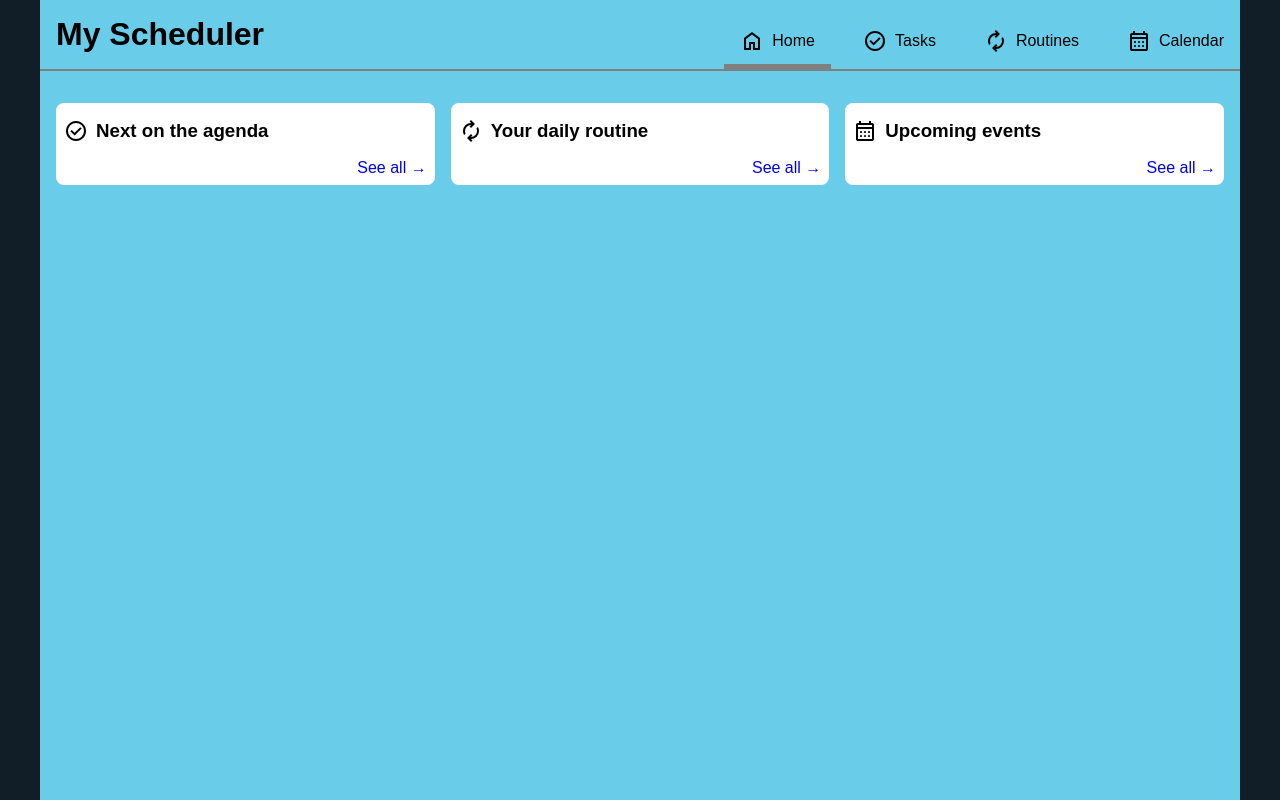
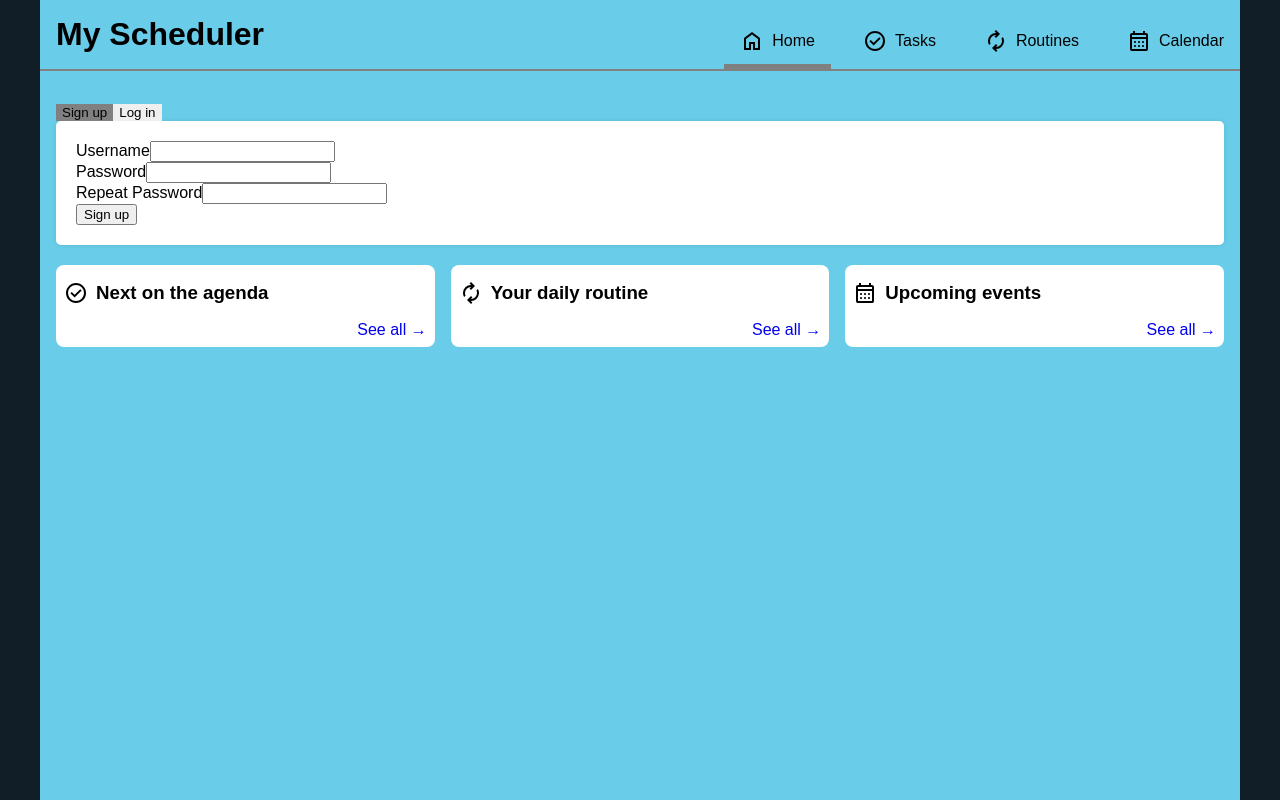
Before and after one commit to MattiasKarppi/PAA-group, a React (Vite) app: page /#/ in a window 1280 px wide. Built offline with nearby package versions, Linux system fonts and the light colour scheme; a web font is replaced by a local one.

Commit message:
auth context

```diff
--- /dev/null
+++ b/src/context/AuthContext.jsx
@@ -0,0 +1,73 @@
+import { createContext, useContext, useEffect, useState } from "react";
+
+const initialContext = {
+    users: [],
+    user: null,
+    addUser: () => {},
+    updateUser: () => {},
+    logOut: () => {}
+}
+
+const AuthContext = createContext(initialContext)
+
+export const useAuthContext = () => {
+    return useContext(AuthContext)
+}
+
+const AuthContextProvider = ({children}) => {
+
+    const [users, setUsers] = useState(JSON.parse(localStorage.getItem('my-sched-users') || "[]"))
+    const [user, setUser] = useState(JSON.parse(localStorage.getItem('my-sched-user')))
+
+    useEffect(() => {
+        localStorage.setItem("my-ched-users", JSON.stringify(users))
+    }, [users])
+
+    useEffect(() => {
+        localStorage.setItem("my-sched-user", JSON.stringify(user))
+    }, [user])
+
+    return (
+        <AuthContext.Provider value={{
+            user,
+            users,
+            addUser(newUser) {
+                // give id
+                newUser = {
+                    ...newUser,
+                    id: `${Math.random()}-${Math.random()}-${Math.random()}`,
+                    tasks: [],
+                    routines: [],
+                    events: []
+                }
+
+                // add to users
+                const copy = [...users]
+                copy.push(newUser)
+                setUsers(copy)
+
+                // set user
+                setUser(newUser)
+            },
+            updateUser(id, update) {
+                // update user
+                const newUser = {...user, ...update}
+                setUser(newUser)
+
+                // update user in users
+                const copy = [...users]
+                const i = copy.findIndex(u => u.id === id)
+                copy[i] = newUser
+                setUsers(copy)
+            },
+            logOut() {
+                setUser(null)
+                window.location.href = "/"
+            }
+        }}>
+            {children}
+        </AuthContext.Provider>
+    )
+}
+
+export default AuthContextProvider
--- a/src/main.jsx
+++ b/src/main.jsx
@@ -4,13 +4,16 @@ import { HashRouter } from 'react-router-dom'
 import './index.css'
 import App from './App.jsx'
 import CalendarContextProvider from './context/CalendarContext.jsx'
+import AuthContextProvider from './context/AuthContext.jsx'
 
 createRoot(document.getElementById('root')).render(
   <StrictMode>
     <HashRouter>
-      <CalendarContextProvider>
-        <App />
-      </CalendarContextProvider>
+      <AuthContextProvider>
+        <CalendarContextProvider>
+          <App />
+        </CalendarContextProvider>
+      </AuthContextProvider>
     </HashRouter>
   </StrictMode>,
 )
--- /dev/null
+++ b/src/pages/Home/Auth.jsx
@@ -0,0 +1,89 @@
+import { useState } from "react"
+import styles from './Auth.module.css'
+import { useAuthContext } from "../../context/AuthContext"
+
+function Auth() {
+
+    const auth = useAuthContext()
+
+    const [loggingIn, setLoggingIn] = useState(false)
+    const [formError, setFormError] = useState("")
+
+    const handleSubmit = (e) => {
+        e.preventDefault()
+        setFormError("")
+        let { username, password, password2 } = Object.fromEntries(new FormData(e.target));
+
+        username = username.trim()
+
+        // SIGN UP
+        if (!loggingIn) {
+
+            if (password.length < 6) {
+                setFormError("password must be at least 6 characters")
+                return
+            }
+
+            if (password !== password2) {
+                setFormError("passwords must match")
+                return
+            }
+
+            if (username.length < 3) {
+                setFormError("username must be at least 3 characters")
+                return
+            }
+
+
+            auth.addUser({
+                username,
+                password
+            })
+        } else { // LOG IN
+
+        }
+    }
+
+    if (auth.user) return <>
+        <button onClick={auth.logOut}>
+            Log out
+        </button>
+    </>
+
+    return <>
+        <div className={styles.controls}>
+            <button className={!loggingIn && styles.active} onClick={() => setLoggingIn(false)}>Sign up</button>
+            <button className={loggingIn && styles.active} onClick={() => setLoggingIn(true)}>Log in</button>
+        </div>
+        <form onSubmit={handleSubmit}>
+            <div className="field">
+                <label>
+                    Username
+                    <input type="text" name="username" required />
+                </label>
+            </div>
+            <div className="field">
+                <label>
+                    Password
+                    <input type="password" name="password" required />
+                </label>
+            </div>
+            {!loggingIn && (
+                <div className="field">
+                    <label>
+                        Repeat Password
+                        <input type="password" name="password2" required />
+                    </label>
+                </div>
+            )}
+            <button>
+                {loggingIn ? "Log in" : "Sign up"}
+            </button>
+            <div className="error">
+                {formError}
+            </div>
+        </form>
+    </>
+}
+
+export default Auth
--- /dev/null
+++ b/src/pages/Home/Auth.module.css
@@ -0,0 +1,10 @@
+.controls {
+    & button {
+        border: 0;
+        border-radius: 0;
+    }
+}
+
+.active {
+    background-color: gray;
+}
--- a/src/pages/Home/HomePage.jsx
+++ b/src/pages/Home/HomePage.jsx
@@ -1,6 +1,8 @@
+import { jsx } from "react/jsx-runtime";
 import { useCalendarContext } from "../../context/CalendarContext";
 import style from './Home.module.css'
 import HomeCard from "./HomeCard";
+import Auth from "./Auth";
 
 function Home({ tasks, routines }) {
 
@@ -24,6 +26,8 @@ function Home({ tasks, routines }) {
         .slice(0, 3);
 
     return (
+        <>
+            <Auth />
             <div id={style.homeCards}>
                 {/* tasks */}
                 <HomeCard
@@ -56,12 +60,15 @@ function Home({ tasks, routines }) {
                     title="Upcoming events"
                     icon="event"
                     entries={item => ([
-                    ['Name', item.title]
+                        ['Name', item.title],
+                        ['Start', item.startDate],
+                        ['End', item.endDate]
                     ])}
                     link="/calendar"
                 />
 
             </div>
+        </>
     )
 }
 
```
Lines whose indentation alone changed are shown as unchanged.
